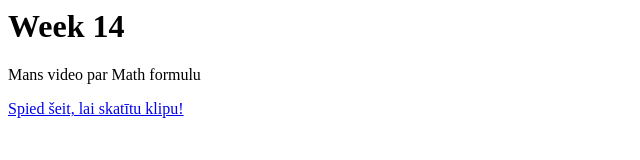
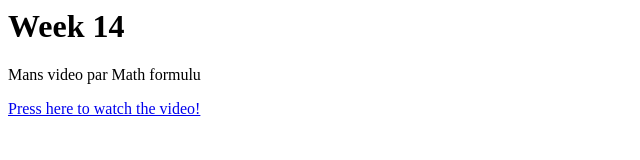
Before and after one commit to Mixiigais/RTR108C1, a plain HTML site: page docs/index.html in a window 1280 px wide. Shown: the full height of the page, 0-640 px from the left. Drawn offline with Linux system fonts and the light colour scheme.

Commit message:
Update index.html

```diff
--- a/docs/index.html
+++ b/docs/index.html
@@ -3,6 +3,6 @@
 
 <h1>Week 14</h1>
 <p>Mans video par Math formulu</p>
- <a href="https://youtu.be/awwVLi82M70">Spied šeit, lai skatītu klipu!</a>
+ <a href="https://youtu.be/awwVLi82M70">Press here to watch the video!</a>
 </body>
 </html>
```
